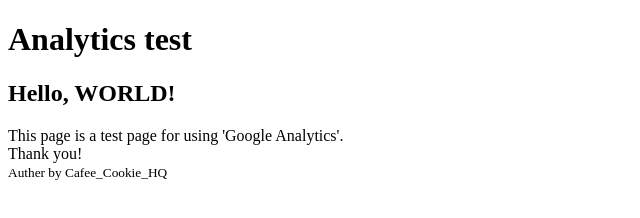
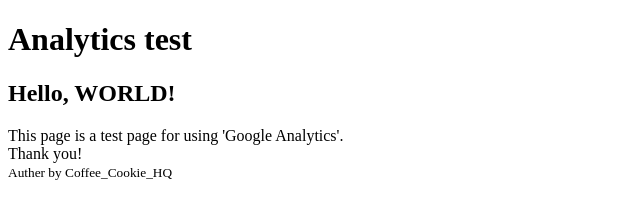
Before and after one commit to cookie4410/a-test, a plain HTML site: page index.html in a window 1280 px wide. Shown: the full height of the page, 0-640 px from the left. Drawn offline with Linux system fonts and the light colour scheme.

Commit message:
Update index.html

```diff
--- a/index.html
+++ b/index.html
@@ -30,7 +30,7 @@
 			<p>
 				This page is a test page for using 'Google Analytics'.<br>
 				Thank you!<br>
-				<small>Auther by Cafee_Cookie_HQ</small>
+				<small>Auther by Coffee_Cookie_HQ</small>
 			</p>
 		</section>
 	</main>
```
